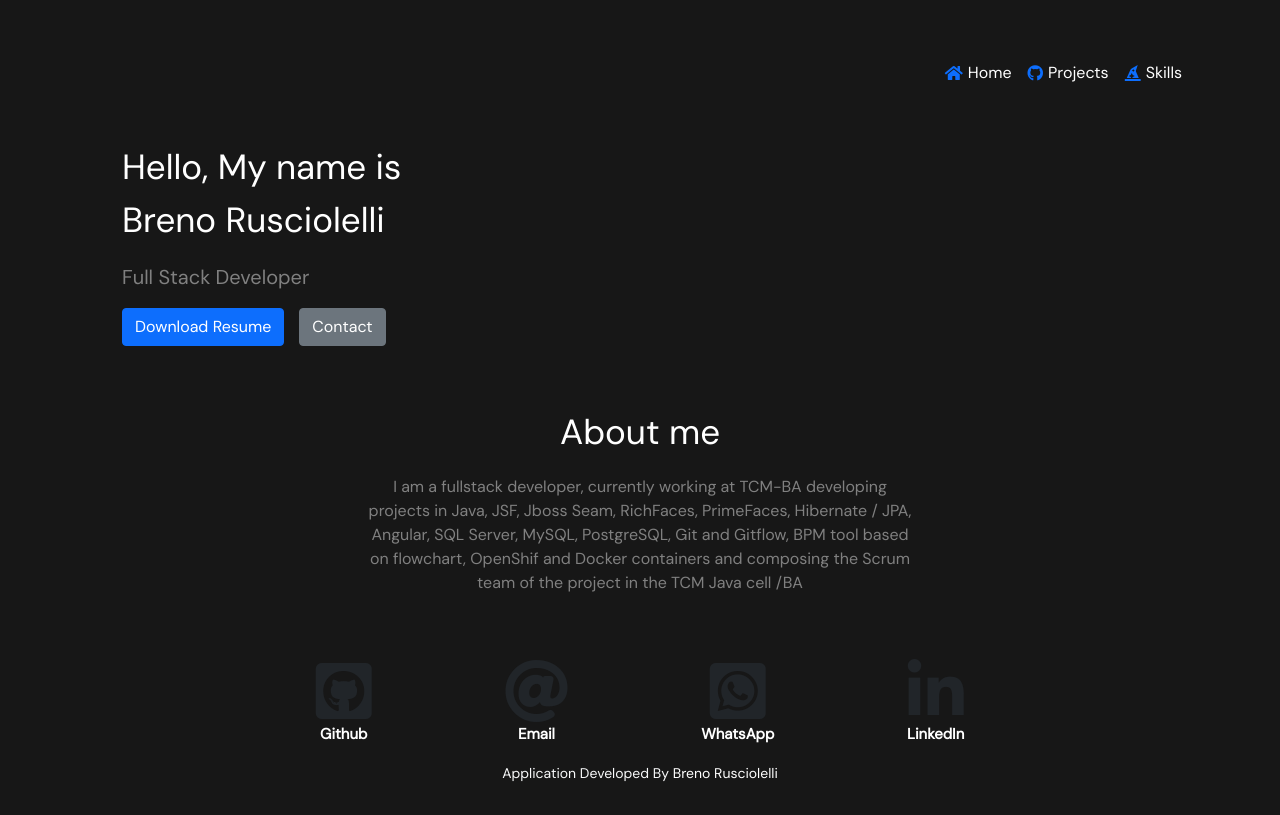
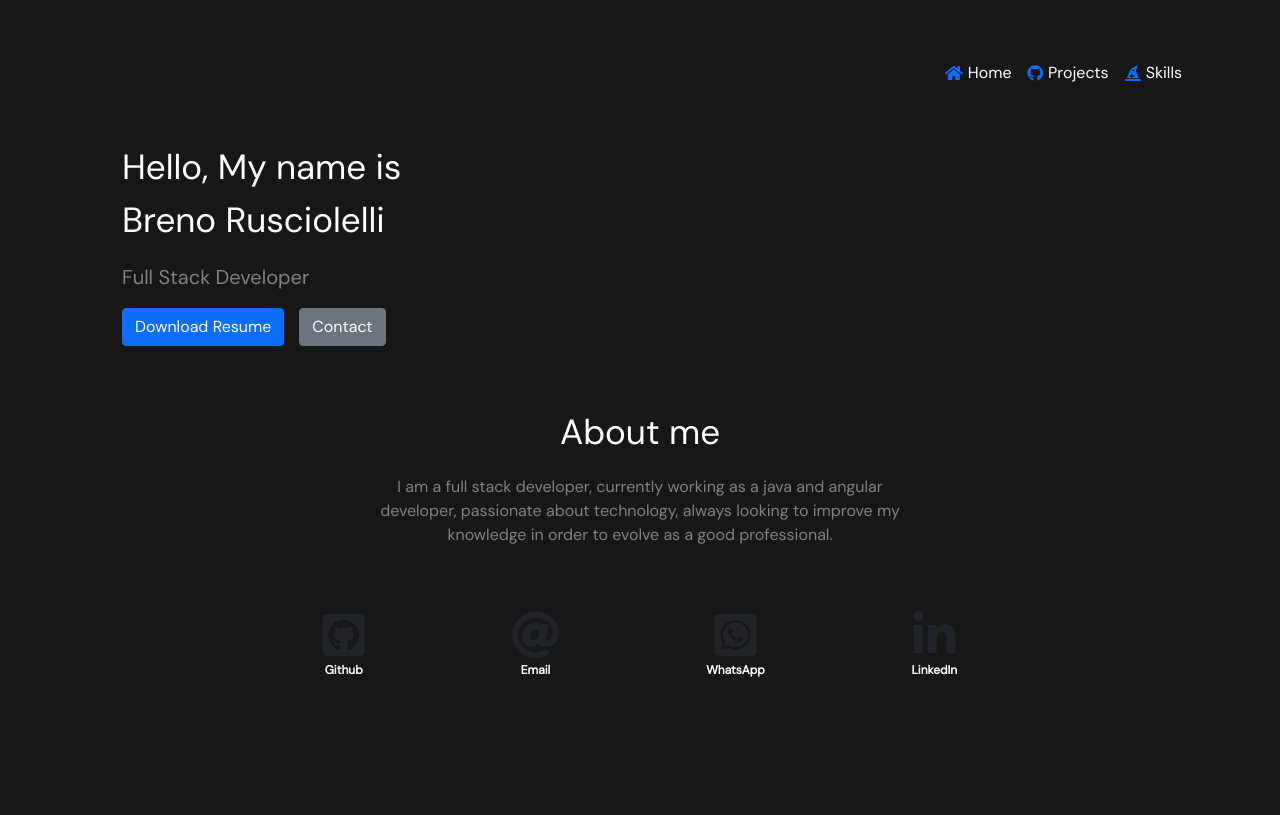
Before and after one commit to brenorusciolelli/project-resume, an Angular app: page / in a window 1280 px wide. Shown: the top 815 px of the page. Built offline with nearby package versions, Linux system fonts and the light colour scheme.

Commit message:
Update HomePage

```diff
--- a/src/app/components/footer/footer.component.html
+++ b/src/app/components/footer/footer.component.html
@@ -1,12 +1,12 @@
 <footer class="footer">
   <p class="text-light">
-    Application Developed By
+
     <a
       href="https://www.linkedin.com/in/breno-rusciolelhe-brito-82575b85/"
       target="_blank"
       rel="noreferrer"
       style="text-decoration: none; color: white"
-      >Breno Rusciolelli</a
+      ></a
     >
   </p>
 </footer>
--- a/src/app/pages/home/home.component.css
+++ b/src/app/pages/home/home.component.css
@@ -64,7 +64,7 @@
 
 .item-title {
   color: white;
-  font-size: 15px;
+  font-size: 12px;
   line-height: 23px;
   font-weight: bold;
   text-decoration: none;
--- a/src/app/pages/home/home.component.html
+++ b/src/app/pages/home/home.component.html
@@ -52,26 +52,20 @@
       </div>
       <div class="sobre-content">
         <p>
-          I am a fullstack developer, currently working at TCM-BA
-          developing projects in Java, JSF, Jboss Seam, RichFaces,
-          PrimeFaces, Hibernate / JPA, Angular, SQL Server, MySQL,
-          PostgreSQL, Git and Gitflow, BPM tool based on flowchart,
-          OpenShif and Docker containers and composing the Scrum team of
-          the project in the TCM Java cell /BA
+          I am a full stack developer, currently working as a java and angular
+          developer, passionate about technology, always looking to improve my
+          knowledge in order to evolve as a good professional.
         </p>
       </div>
     </div>
-   </div>
+  </div>
 </div>
-
-
-
 
 <div class="container">
   <div class="container-geral">
     <div class="info-component-container">
       <div class="item-container">
-        <i class="fab fa-github-square fa-4x"></i>
+        <i class="fab fa-github-square fa-3x"></i>
         <a
           href="https://github.com/brenorusciolelli"
           target="_blank"
@@ -82,7 +76,7 @@
       </div>
 
       <div class="item-container">
-        <i class="fas fa-at fa-4x"></i>
+        <i class="fas fa-at fa-3x"></i>
         <a
           href="mailto:brenorusciolelhe@hotmail.com"
           target="_blank"
@@ -93,7 +87,7 @@
       </div>
 
       <div class="item-container">
-        <i class="fab fa-whatsapp-square fa-4x"></i>
+        <i class="fab fa-whatsapp-square fa-3x"></i>
         <a
           href="https://api.whatsapp.com/send?I=pt_BR&amp;phone=5571994078107"
           target="_blank"
@@ -104,7 +98,7 @@
       </div>
 
       <div class="item-container">
-        <i class="fab fa-linkedin fa-4x"></i>
+        <i class="fab fa-linkedin fa-3x"></i>
         <a
           href="https://www.linkedin.com/in/breno-rusciolelhe-brito-82575b85/"
           target="_blank"
```
